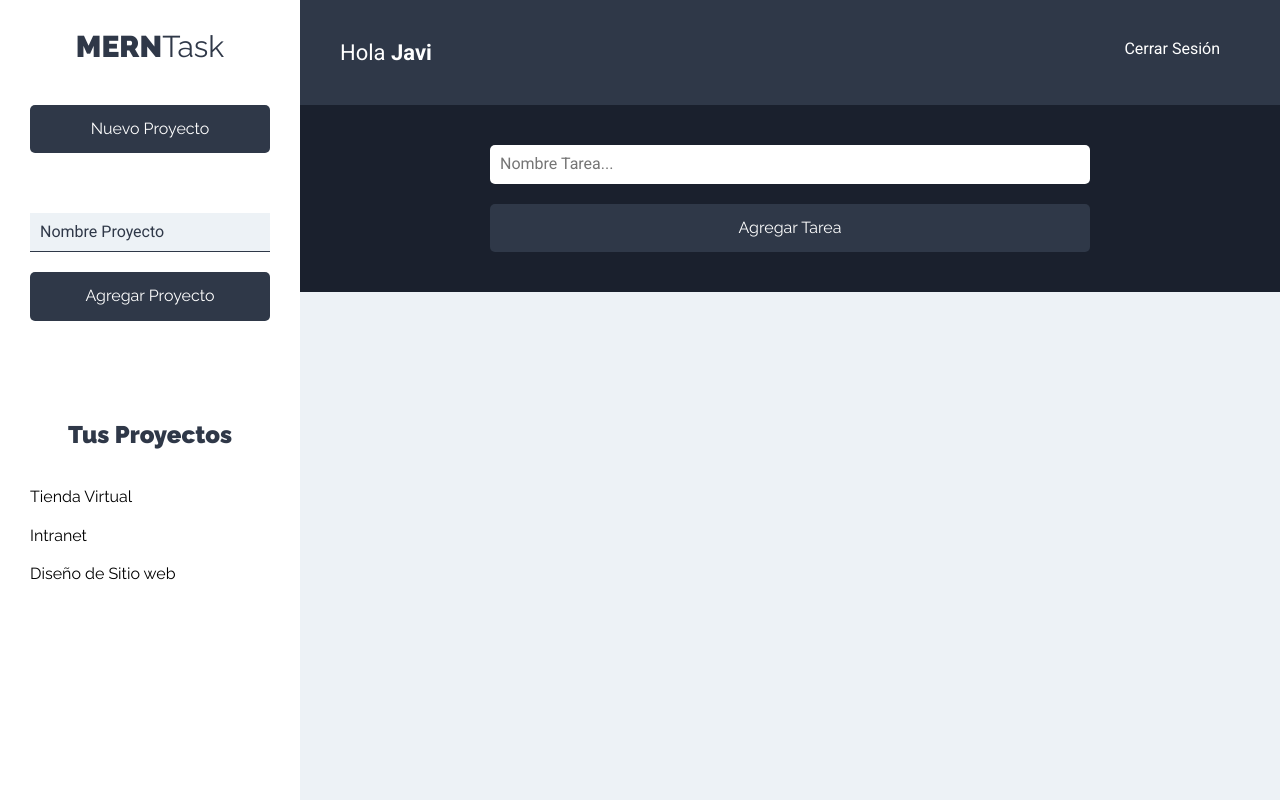
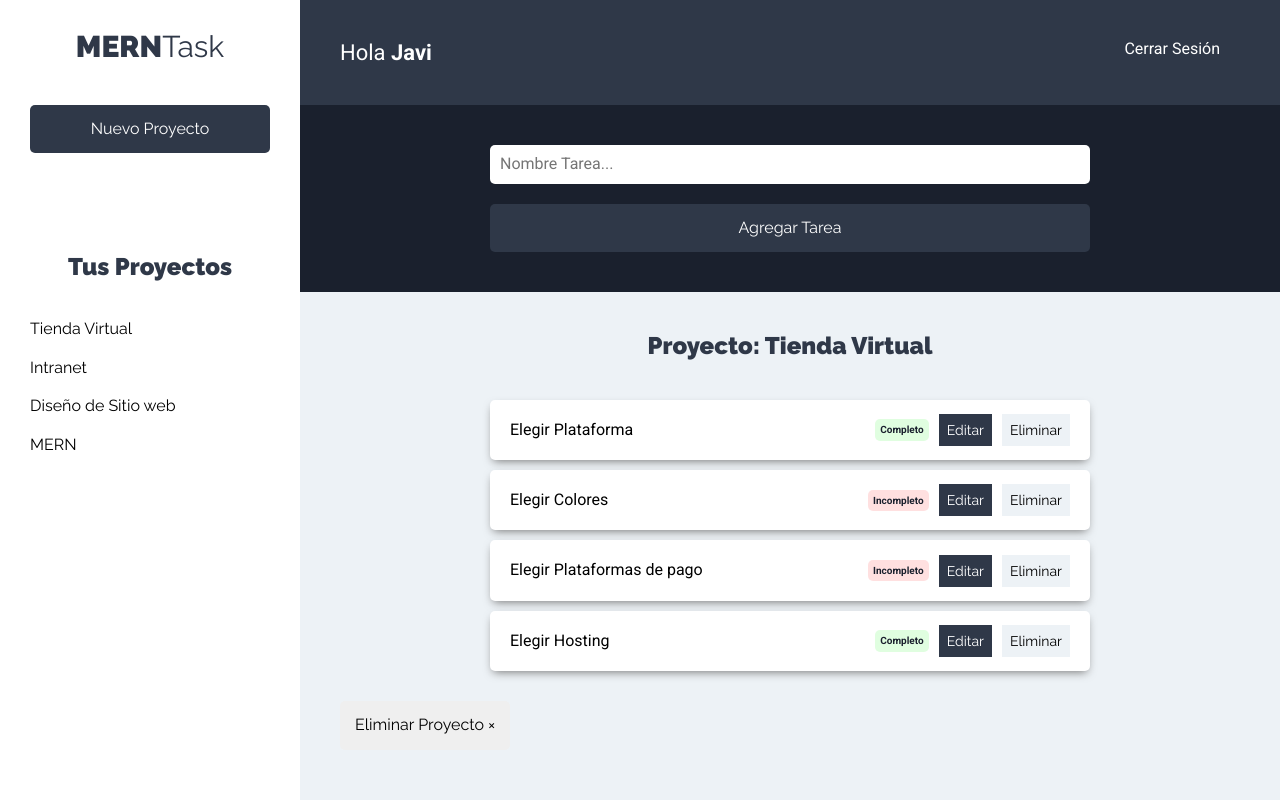
Before and after one commit to Javiuty/MERNTask, a React (Create React App) app: page /proyectos in a window 1280 px wide. Built offline with nearby package versions, Linux system fonts and the light colour scheme.

Commit message:
adding some functions to the context

```diff
--- a/package.json
+++ b/package.json
@@ -31,5 +31,8 @@
       "last 1 firefox version",
       "last 1 safari version"
     ]
+  },
+  "devDependencies": {
+    "uuid": "^8.3.1"
   }
 }
--- a/src/App.js
+++ b/src/App.js
@@ -4,8 +4,11 @@ import Login from "./components/auth/Login";
 import NuevaCuenta from "./components/auth/NuevaCuenta";
 import Proyectos from "./components/proyectos/Proyectos";
 
+import ProyectoState from "./context/proyectos/proyectoState";
+
 function App() {
   return (
+    <ProyectoState>
       <Router>
         <Switch>
           <Route exact path="/" component={Login} />
@@ -13,6 +16,7 @@ function App() {
           <Route exact path="/proyectos" component={Proyectos} />
         </Switch>
       </Router>
+    </ProyectoState>
   );
 }
 
--- a/src/components/proyectos/ListadoProyectos.js
+++ b/src/components/proyectos/ListadoProyectos.js
@@ -1,17 +1,24 @@
-import React from "react";
+import React, { useContext, useEffect } from "react";
 import Proyecto from "./Proyecto";
+import proyectoContext from "../../context/proyectos/proyectoContext";
 
 const ListadoProyectos = () => {
-  const proyectos = [
-    { nombre: "Tienda Virtual" },
-    { nombre: "Intranet" },
-    { nombre: "Diseño de Sitio web" },
-  ];
+  // Extraer proyectos de state inicial
+  const proyectosContext = useContext(proyectoContext);
+  const { proyectos, obtenerProyectos } = proyectosContext;
+
+  // Obtener proyectos cuando cargue el componente
+  useEffect(() => {
+    obtenerProyectos();
+  }, []);
+
+  // Revisar si proyectos tiene contenido
+  if (proyectos.length === 0) return null;
 
   return (
     <ul className="listado-proyectos">
       {proyectos.map((proyecto) => (
-        <Proyecto proyecto={proyecto} />
+        <Proyecto key={proyecto.id} proyecto={proyecto} />
       ))}
     </ul>
   );
--- a/src/components/proyectos/NuevoProyecto.js
+++ b/src/components/proyectos/NuevoProyecto.js
@@ -1,6 +1,11 @@
-import React, { useState } from "react";
+import React, { useContext, useState } from "react";
+import proyectoContext from "../../context/proyectos/proyectoContext";
 
 const NuevoProyecto = () => {
+  // Obtener el state del formulario
+  const proyectosContext = useContext(proyectoContext);
+  const { formulario, mostrarFormulario, agregarProyecto } = proyectosContext;
+
   // state para Proyecto
   const [proyecto, guardarProyecto] = useState({
     nombre: "",
@@ -23,18 +28,32 @@ const NuevoProyecto = () => {
     e.preventDefault();
 
     // Validar el proyecto
+    if (nombre === "") {
+      return;
+    }
 
     // Agregar el state
+    agregarProyecto(proyecto);
 
     // Reiniciar el form
   };
 
+  // Mostrar el formulario
+  const onClickFormulario = () => {
+    mostrarFormulario();
+  };
+
   return (
     <>
-      <button type="button" className="btn btn-block btn-primario">
+      <button
+        type="button"
+        className="btn btn-block btn-primario"
+        onClick={onClickFormulario}
+      >
         Nuevo Proyecto
       </button>
 
+      {formulario ? (
         <form className="formulario-nuevo-proyecto" onSubmit={onSubmitProyecto}>
           <input
             type="text"
@@ -51,6 +70,7 @@ const NuevoProyecto = () => {
             value="Agregar Proyecto"
           />
         </form>
+      ) : null}
     </>
   );
 };
--- a/src/components/proyectos/Proyectos.js
+++ b/src/components/proyectos/Proyectos.js
@@ -2,6 +2,7 @@ import React from "react";
 import Sidebar from "../layout/Sidebar";
 import Barra from "../layout/Barra";
 import FormTarea from "../tareas/FormTarea";
+import ListadoTareas from "../tareas/ListadoTareas";
 
 const Proyectos = () => {
   return (
@@ -13,7 +14,9 @@ const Proyectos = () => {
         <main>
           <FormTarea />
 
-          <div className="contenedor-tareas"></div>
+          <div className="contenedor-tareas">
+            <ListadoTareas />
+          </div>
         </main>
       </div>
     </div>
--- a/src/components/tareas/ListadoTareas.js
+++ b/src/components/tareas/ListadoTareas.js
@@ -0,0 +1,32 @@
+import React from "react";
+import Tarea from "./Tarea";
+
+const ListadoTareas = () => {
+  const tareasProyecto = [
+    { nombre: "Elegir Plataforma", estado: true },
+    { nombre: "Elegir Colores", estado: false },
+    { nombre: "Elegir Plataformas de pago", estado: false },
+    { nombre: "Elegir Hosting", estado: true },
+  ];
+
+  return (
+    <>
+      <h2>Proyecto: Tienda Virtual</h2>
+
+      <ul className="listado-tareas">
+        {tareasProyecto.length === 0 ? (
+          <li className="tarea">
+            <p>No hay tareas</p>
+          </li>
+        ) : (
+          tareasProyecto.map((tarea) => <Tarea tarea={tarea} />)
+        )}
+      </ul>
+      <button type="button" className="btn btn-eliminar">
+        Eliminar Proyecto &times;
+      </button>
+    </>
+  );
+};
+
+export default ListadoTareas;
--- a/src/components/tareas/Tarea.js
+++ b/src/components/tareas/Tarea.js
@@ -0,0 +1,30 @@
+import React from "react";
+
+const Tarea = ({ tarea }) => {
+  return (
+    <li className="tarea sombra">
+      <p>{tarea.nombre}</p>
+      <div className="estado">
+        {tarea.estado ? (
+          <button type="button" className="completo">
+            Completo
+          </button>
+        ) : (
+          <button type="button" className="incompleto">
+            Incompleto
+          </button>
+        )}
+      </div>
+      <div className="acciones">
+        <button type="button" className="btn btn-primario">
+          Editar
+        </button>
+        <button type="button" className="btn btn-secundario">
+          Eliminar
+        </button>
+      </div>
+    </li>
+  );
+};
+
+export default Tarea;
--- /dev/null
+++ b/src/context/proyectos/proyectoContext.js
@@ -0,0 +1,5 @@
+import { createContext } from "react";
+
+const proyectoContext = createContext();
+
+export default proyectoContext;
--- /dev/null
+++ b/src/context/proyectos/proyectoReducer.js
@@ -0,0 +1,27 @@
+import {
+  FORMULARIO_PROYECTO,
+  OBTENER_PROYECTOS,
+  AGREGAR_PROYECTO,
+} from "../../types";
+
+export default (state, action) => {
+  switch (action.type) {
+    case FORMULARIO_PROYECTO:
+      return {
+        ...state,
+        formulario: true,
+      };
+    case OBTENER_PROYECTOS:
+      return {
+        ...state,
+        proyectos: action.payload,
+      };
+    case AGREGAR_PROYECTO:
+      return {
+        ...state,
+        proyectos: [...state.proyectos, action.payload],
+      };
+    default:
+      return state;
+  }
+};
--- /dev/null
+++ b/src/context/proyectos/proyectoState.js
@@ -0,0 +1,70 @@
+import React, { useReducer } from "react";
+
+import { v4 as uuidv4 } from "uuid";
+
+import proyectoContext from "./proyectoContext";
+import proyectoReducer from "./proyectoReducer";
+import {
+  FORMULARIO_PROYECTO,
+  OBTENER_PROYECTOS,
+  AGREGAR_PROYECTO,
+} from "../../types";
+
+const ProyectoState = (props) => {
+  const proyectos = [
+    { id: 1, nombre: "Tienda Virtual" },
+    { id: 2, nombre: "Intranet" },
+    { id: 3, nombre: "Diseño de Sitio web" },
+    { id: 4, nombre: "MERN" },
+  ];
+
+  const initialState = {
+    proyectos: [],
+    formulario: false,
+  };
+
+  // Dispath para ejecutar las acciones
+  const [state, dispath] = useReducer(proyectoReducer, initialState);
+
+  // Serie de funciones para el CRUD
+  const mostrarFormulario = () => {
+    dispath({
+      type: FORMULARIO_PROYECTO,
+    });
+  };
+
+  // Obtener los proyectos
+  const obtenerProyectos = () => {
+    dispath({
+      type: OBTENER_PROYECTOS,
+      payload: proyectos,
+    });
+  };
+
+  // Agregar nuevo Proyecto
+  const agregarProyecto = (proyecto) => {
+    proyecto.id = uuidv4.v4();
+
+    // Agregar el proyecto en el state
+    dispath({
+      type: AGREGAR_PROYECTO,
+      payload: proyecto,
+    });
+  };
+
+  return (
+    <proyectoContext.Provider
+      value={{
+        proyectos: state.proyectos,
+        formulario: state.formulario,
+        mostrarFormulario,
+        obtenerProyectos,
+        agregarProyecto,
+      }}
+    >
+      {props.children}
+    </proyectoContext.Provider>
+  );
+};
+
+export default ProyectoState;
--- /dev/null
+++ b/src/types/index.js
@@ -0,0 +1,3 @@
+export const FORMULARIO_PROYECTO = "FORMULARIO_PROYECTO";
+export const OBTENER_PROYECTOS = "OBTENER_PROYECTOS";
+export const AGREGAR_PROYECTO = "AGREGAR_PROYECTO";
```
Also changed, not shown: 1 other file (tests, documents, lock files or other folders). Lines whose indentation alone changed are shown as unchanged.
